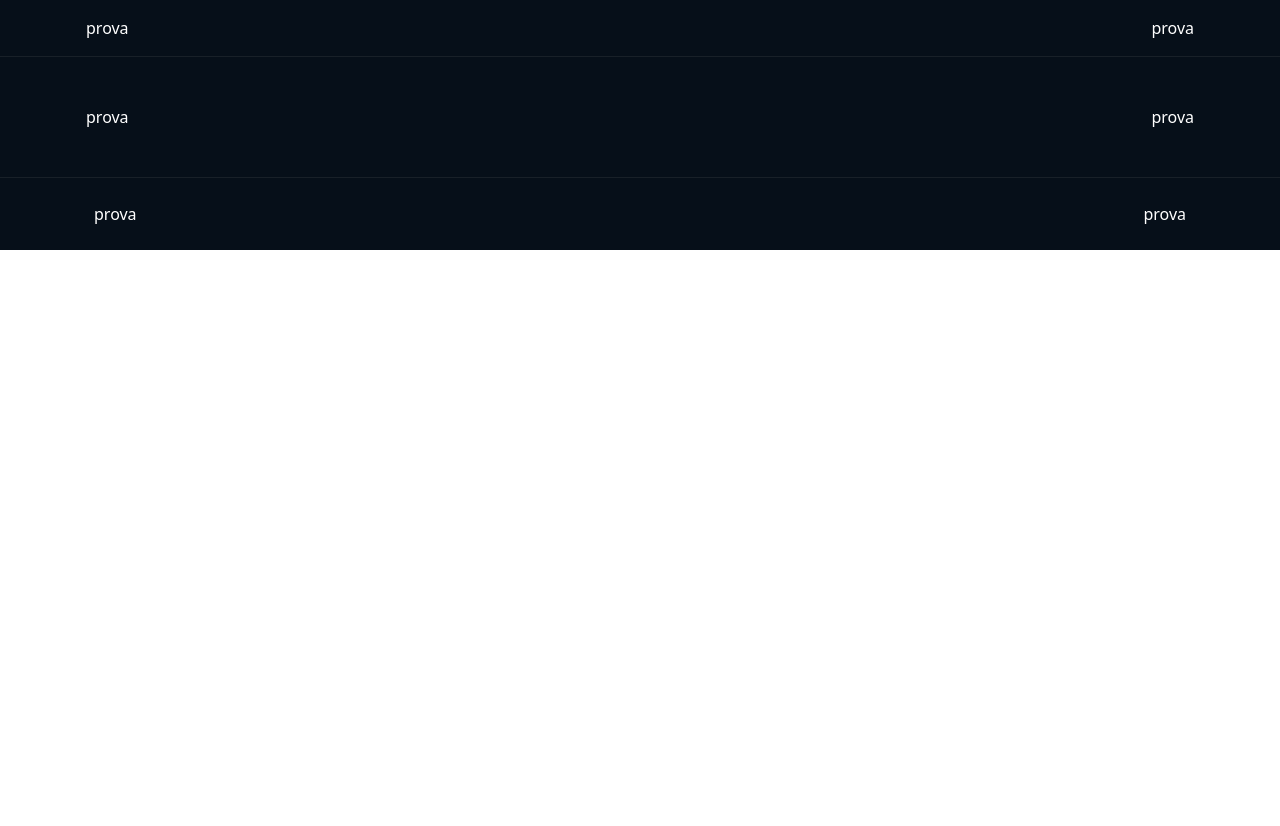
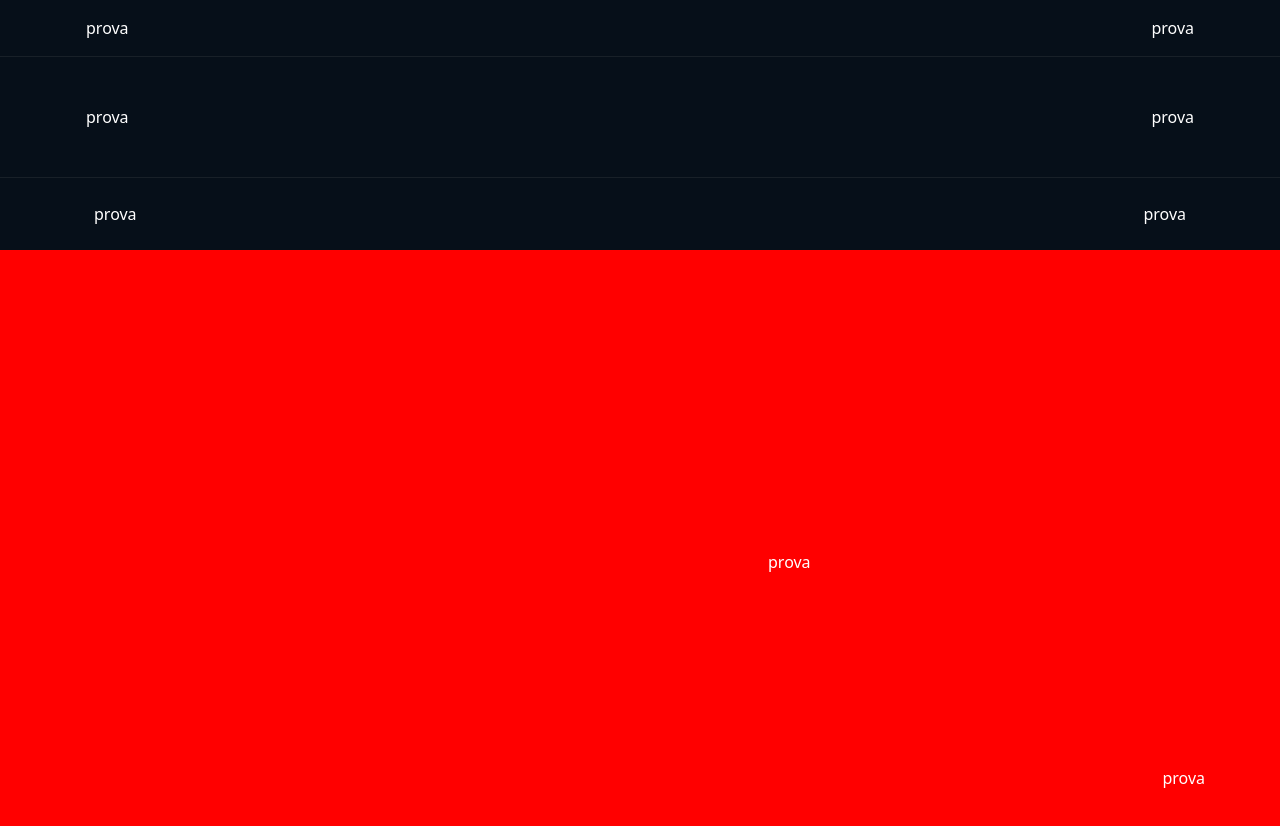
Before and after one commit to AntoninoIrrera/proj-html-vuejs, a Vue app: page / in a window 1280 px wide. Shown: the top 826 px of the page. Before the commit the page ends 800 px from the top, so only its background shows below. Built offline with nearby package versions, Linux system fonts and the light colour scheme.

Commit message:
creazione stuttura prima section del main (SectionJumbo1)

```diff
--- a/src/components/ComponentsMain/SectionJumbotron1.vue
+++ b/src/components/ComponentsMain/SectionJumbotron1.vue
@@ -6,10 +6,30 @@
 
 <template>
     <section>
-
+        <p class="m-0 text-white testo_centrale">prova</p>
+        <p class="m-0 text-white bottone_laterale">prova</p>
     </section>
 </template>
 
 <style lang="scss" scoped>
 
+section{
+    background-color: red;
+    height: 75vh;
+    position: relative;
+}
+
+.testo_centrale{
+    position: absolute;
+    left: 60%;
+    top: 50%;
+}
+
+.bottone_laterale{
+    position: absolute;
+    bottom: 60px;
+    right: 75px;
+}
+
+
 </style>
```
